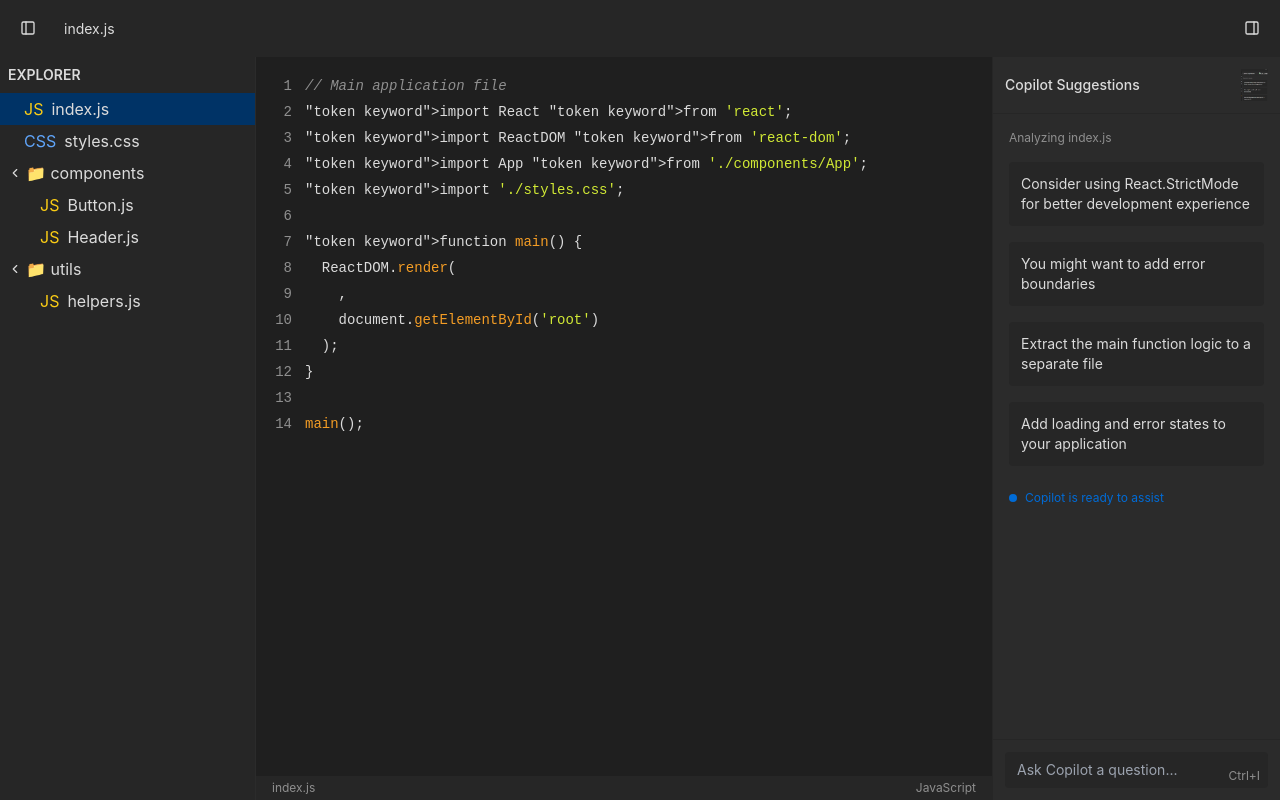
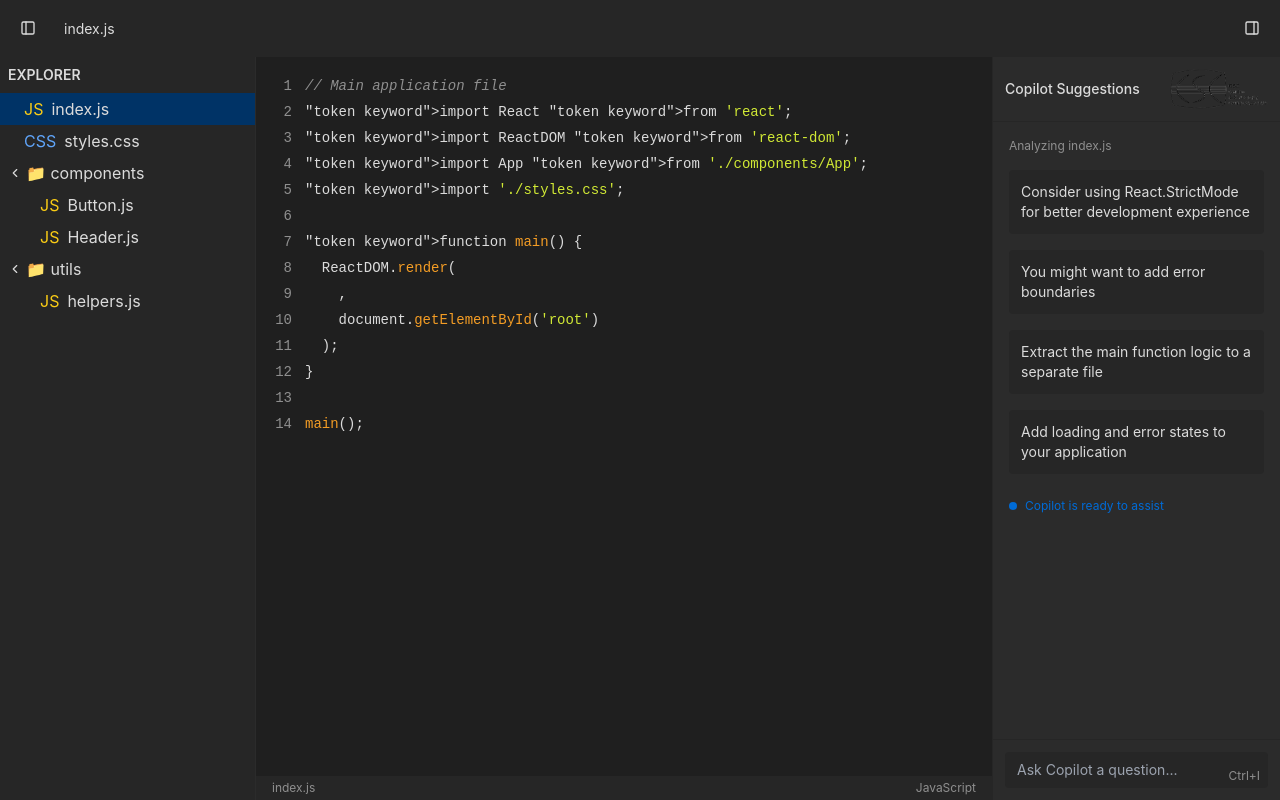
Before and after one commit to homanmirgolbabaee/CSound-CodeInterpreter, a React (Vite) app: page / in a window 1280 px wide. Built offline with nearby package versions, Linux system fonts and the light colour scheme.

Commit message:
Replace image
Replaced the image in the CopilotPanel component.

```diff
--- a/src/components/CopilotPanel.tsx
+++ b/src/components/CopilotPanel.tsx
@@ -64,9 +64,9 @@ const CopilotPanel: React.FC<CopilotPanelProps> = ({ fileName }) => {
         <h3 className="text-sm font-medium text-vscode-text">Copilot Suggestions</h3>
         <div className="flex items-center">
           <img
-            src="/lovable-uploads/50759de6-13dd-49f0-ab44-67b39314456f.png"
+            src="/lovable-uploads/0a03420b-6e3d-4466-bab4-ab0028f8e5f9.png"
             alt="CSC Logo"
-            className="h-8 w-auto object-contain"
+            className="h-10 w-auto object-contain"
           />
         </div>
       </div>
```
Also changed, not shown: public/lovable-uploads/0a03420b-6e3d-4466-bab4-ab0028f8e5f9.png (added).
